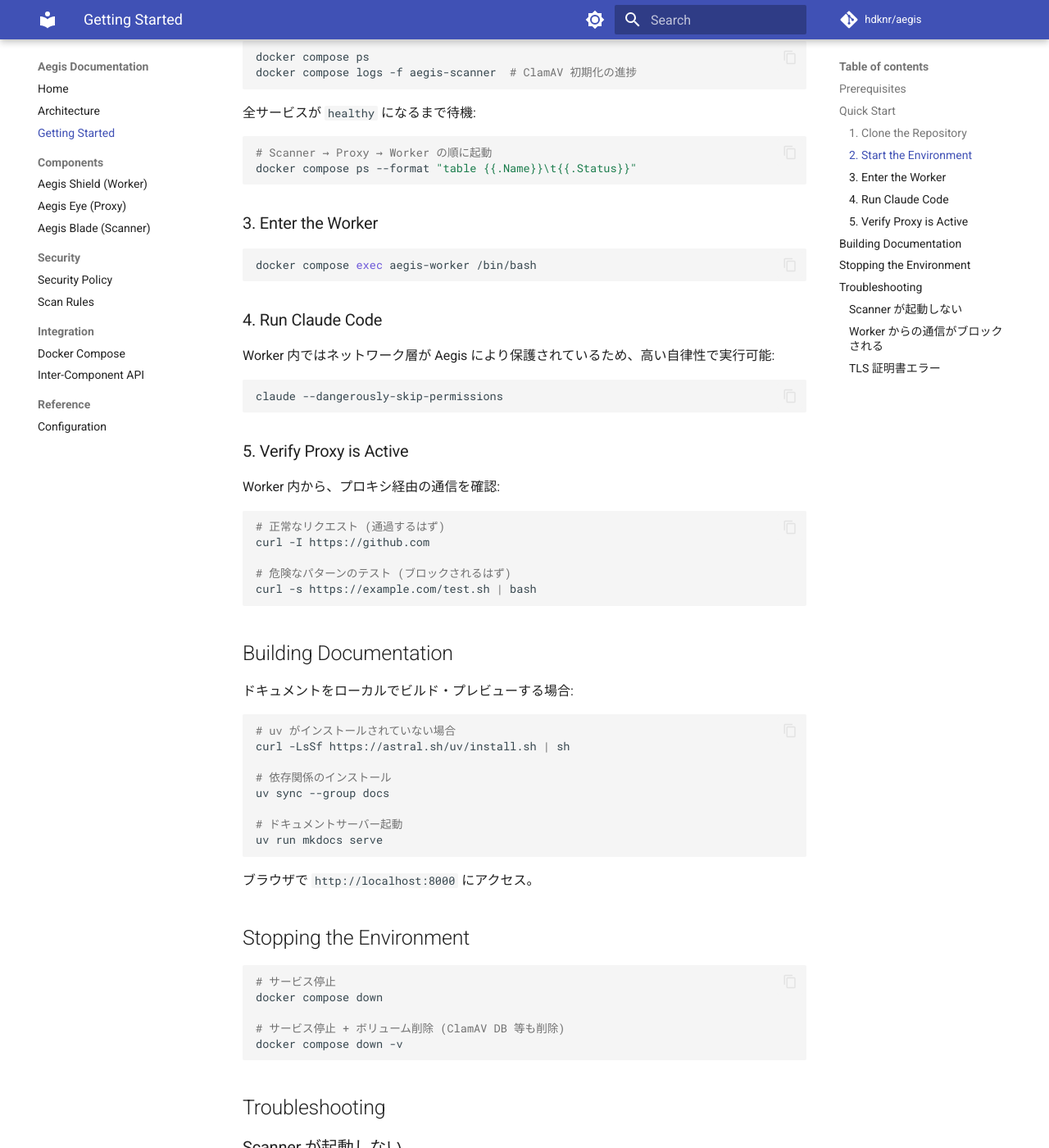
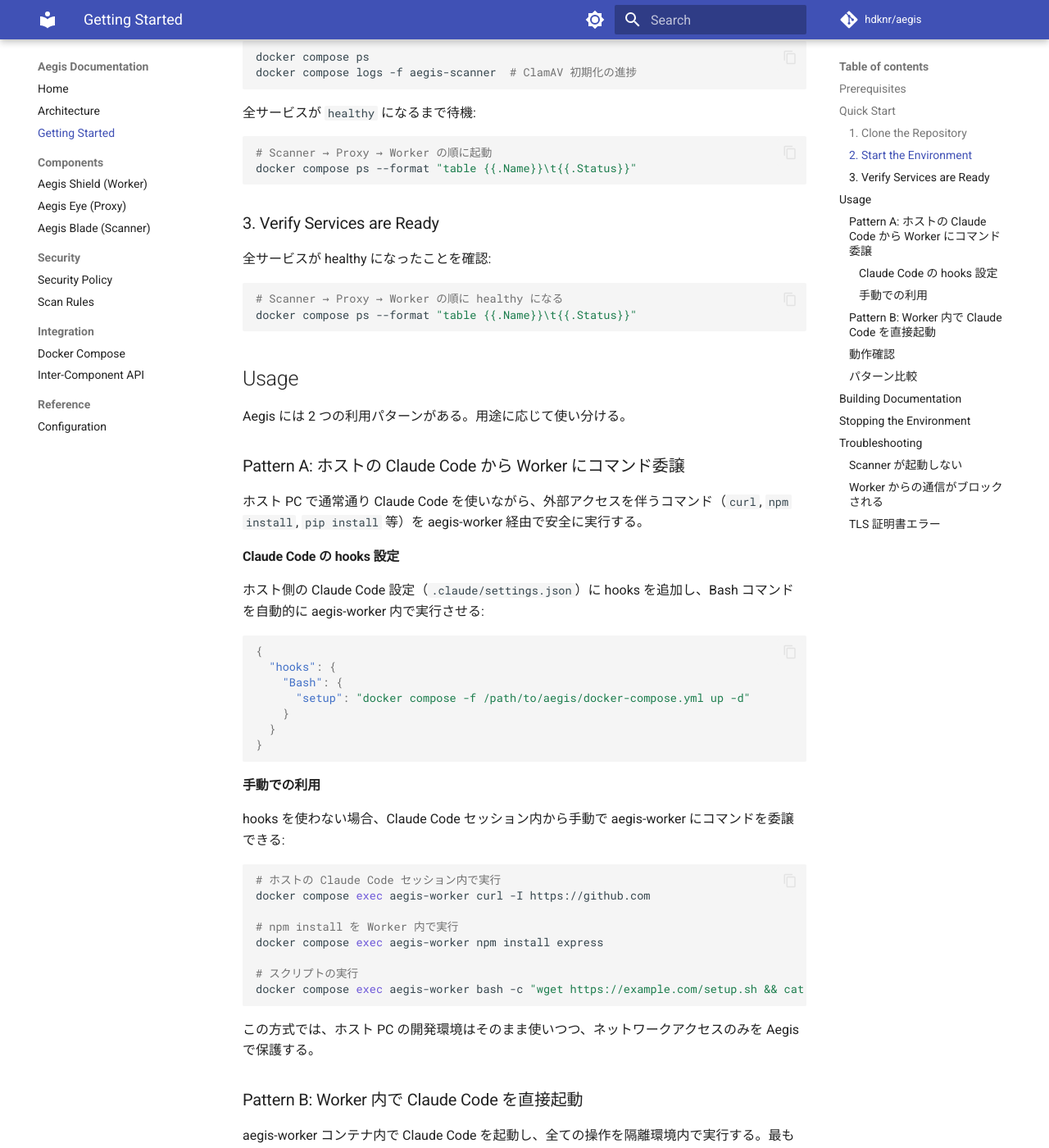
Before and after one commit to hdknr/aegis, an MkDocs documentation site: the page built from docs/getting-started.md, in a window 1280 px wide and 1400 px high, scrolled down 711 px. Shown: the whole window at 82% size. Built offline with MkDocs 1.6.1 and Material for MkDocs 9.7.7, drawn with Linux system fonts in a browser that asks for light colours; comment, search, counter and statistics services are not loaded; some of the changed text lies outside the part shown.

Commit message:
docs: add Pattern A (host Claude Code delegation) to Getting Started
Getting Started now covers both usage patterns:
- Pattern A: Host Claude Code delegates commands to aegis-worker
  via docker compose exec, with hooks setup example
- Pattern B: Claude Code runs directly inside aegis-worker (existing)

Added comparison table for choosing between patterns.

Co-Authored-By: Claude Opus 4.6 (1M context) <noreply@anthropic.com>

````diff
--- a/docs/getting-started.md
+++ b/docs/getting-started.md
@@ -37,31 +37,89 @@ docker compose logs -f aegis-scanner  # ClamAV 初期化の進捗
 docker compose ps --format "table {{.Name}}\t{{.Status}}"
 ```
 
-### 3. Enter the Worker
+### 3. Verify Services are Ready
+
+全サービスが healthy になったことを確認:
 
 ```bash
-docker compose exec aegis-worker /bin/bash
+# Scanner → Proxy → Worker の順に healthy になる
+docker compose ps --format "table {{.Name}}\t{{.Status}}"
 ```
 
-### 4. Run Claude Code
+## Usage
 
-Worker 内ではネットワーク層が Aegis により保護されているため、高い自律性で実行可能:
+Aegis には 2 つの利用パターンがある。用途に応じて使い分ける。
+
+### Pattern A: ホストの Claude Code から Worker にコマンド委譲
+
+ホスト PC で通常通り Claude Code を使いながら、外部アクセスを伴うコマンド（`curl`, `npm install`, `pip install` 等）を aegis-worker 経由で安全に実行する。
+
+#### Claude Code の hooks 設定
+
+ホスト側の Claude Code 設定（`.claude/settings.json`）に hooks を追加し、Bash コマンドを自動的に aegis-worker 内で実行させる:
+
+```json
+{
+  "hooks": {
+    "Bash": {
+      "setup": "docker compose -f /path/to/aegis/docker-compose.yml up -d"
+    }
+  }
+}
+```
+
+#### 手動での利用
+
+hooks を使わない場合、Claude Code セッション内から手動で aegis-worker にコマンドを委譲できる:
 
 ```bash
+# ホストの Claude Code セッション内で実行
+docker compose exec aegis-worker curl -I https://github.com
+
+# npm install を Worker 内で実行
+docker compose exec aegis-worker npm install express
+
+# スクリプトの実行
+docker compose exec aegis-worker bash -c "wget https://example.com/setup.sh && cat setup.sh"
+```
+
+この方式では、ホスト PC の開発環境はそのまま使いつつ、ネットワークアクセスのみを Aegis で保護する。
+
+### Pattern B: Worker 内で Claude Code を直接起動
+
+aegis-worker コンテナ内で Claude Code を起動し、全ての操作を隔離環境内で実行する。最も安全だが、ホスト側のファイルは `/workspace` マウント経由でのみアクセス可能。
+
+```bash
+# Worker に入る
+docker compose exec aegis-worker /bin/bash
+
+# Worker 内で Claude Code を起動
+# ネットワーク層が Aegis で保護されているため、高い自律性で実行可能
 claude --dangerously-skip-permissions
 ```
 
-### 5. Verify Proxy is Active
+### 動作確認
 
-Worker 内から、プロキシ経由の通信を確認:
+どちらのパターンでも、aegis-worker 内からプロキシ経由の通信を確認できる:
 
 ```bash
+# Worker 内で実行（Pattern B の場合はそのまま、Pattern A の場合は docker compose exec 経由）
+
 # 正常なリクエスト (通過するはず)
 curl -I https://github.com
 
 # 危険なパターンのテスト (ブロックされるはず)
 curl -s https://example.com/test.sh | bash
 ```
+
+### パターン比較
+
+| | Pattern A (コマンド委譲) | Pattern B (Worker 内起動) |
+|---|---|---|
+| **安全性** | ネットワークのみ保護 | ネットワーク + プロセス隔離 |
+| **利便性** | ホストの開発環境をそのまま利用 | `/workspace` 経由のみ |
+| **適用場面** | 既存プロジェクトへの導入 | 新規プロジェクト・高リスク作業 |
+| **設定** | hooks 設定 or 手動 exec | `docker compose exec` + `claude` |
 
 ## Building Documentation
 
````
